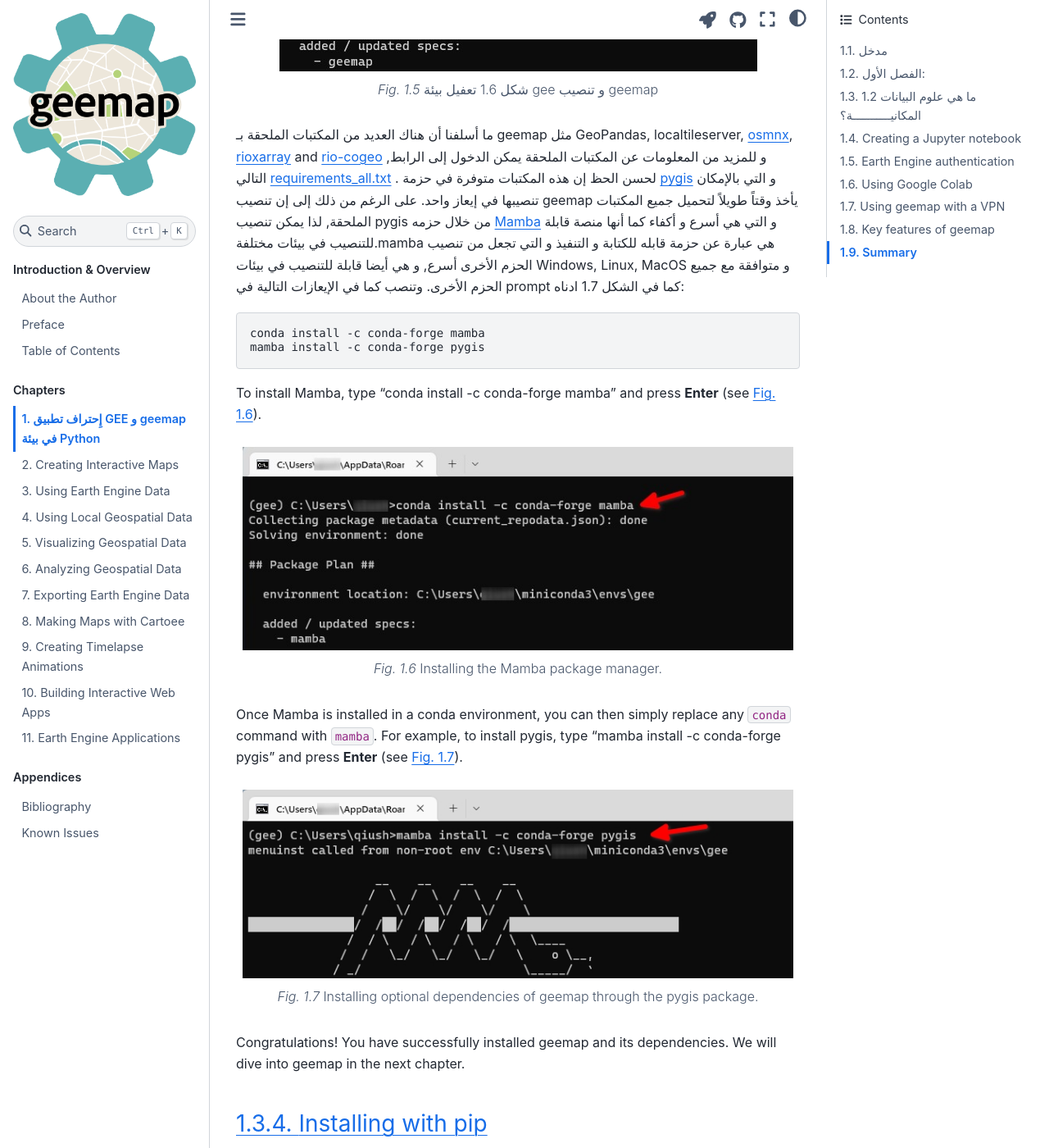
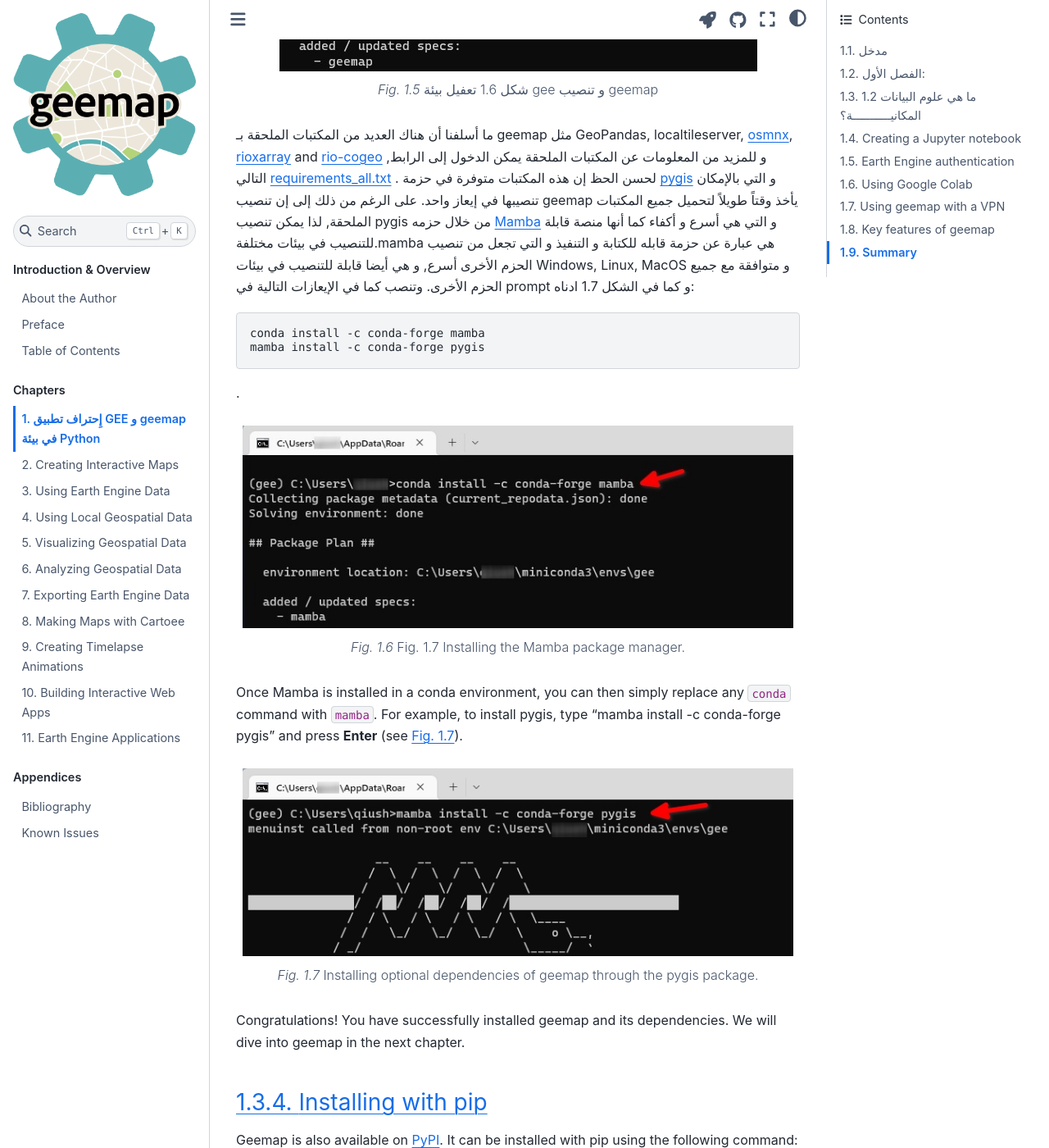
Before and after one commit to giswqs/geebook-arabic, a Jupyter Book: the page built from chapters/01_introduction.md, in a window 1280 px wide and 1400 px high, scrolled down 5969 px. Shown: the whole window at 82% size. Built offline with Jupyter Book 1.0.4 settings and Sphinx 7.4.7 and the Sphinx Book theme 1.1.4, drawn with Linux system fonts in a browser that asks for light colours; cross-references to code outside the pages are shown as plain code.

Commit message:
Update 01_introduction.md

````diff
--- a/chapters/01_introduction.md
+++ b/chapters/01_introduction.md
@@ -123,20 +123,19 @@ name: ch01_conda_geemap
 شكل 1.6 تعفيل بيئة gee و تنصيب geemap
 ```
 
-ما أسلفنا أن هناك العديد من المكتبات الملحقة بـ geemap مثل GeoPandas, localtileserver, [osmnx](https://github.com/gboeing/osmnx), [rioxarray](https://github.com/corteva/rioxarray) and [rio-cogeo](https://github.com/cogeotiff/rio-cogeo) ,و للمزيد من المعلومات عن المكتبات الملحقة يمكن الدخول إلى الرابط التالي [requirements_all.txt](https://github.com/gee-community/geemap/blob/master/requirements_all.txt)  . لحسن الحظ إن هذه المكتبات متوفرة في حزمة  [pygis](https://pygis.gishub.org/)  و التي بالإمكان تنصيبها في إيعاز واحد. على الرغم من ذلك إلى إن تنصيب geemap يأخذ وقتاً طويلاً لتحميل جميع المكتبات الملحقة, لذا يمكن تنصيب pygis من خلال  حزمه [Mamba](https://github.com/mamba-org/mamba) و التي هي أسرع و أكفاء كما أنها منصة قابلة للتنصيب في بيئات مختلفة.mamba هي عبارة عن حزمة قابله للكتابة و التنفيذ و التي تجعل من تنصيب الحزم الأخرى أسرع, و هي أيضا قابلة للتنصيب في بيئات Windows, Linux, MacOS و متوافقة مع جميع الحزم الأخرى. وتنصب كما في  الإيعازات التالية  في prompt كما في الشكل 1.7 ادناه:
+ما أسلفنا أن هناك العديد من المكتبات الملحقة بـ geemap مثل GeoPandas, localtileserver, [osmnx](https://github.com/gboeing/osmnx), [rioxarray](https://github.com/corteva/rioxarray) and [rio-cogeo](https://github.com/cogeotiff/rio-cogeo) ,و للمزيد من المعلومات عن المكتبات الملحقة يمكن الدخول إلى الرابط التالي [requirements_all.txt](https://github.com/gee-community/geemap/blob/master/requirements_all.txt)  . لحسن الحظ إن هذه المكتبات متوفرة في حزمة  [pygis](https://pygis.gishub.org/)  و التي بالإمكان تنصيبها في إيعاز واحد. على الرغم من ذلك إلى إن تنصيب geemap يأخذ وقتاً طويلاً لتحميل جميع المكتبات الملحقة, لذا يمكن تنصيب pygis من خلال  حزمه [Mamba](https://github.com/mamba-org/mamba) و التي هي أسرع و أكفاء كما أنها منصة قابلة للتنصيب في بيئات مختلفة.mamba هي عبارة عن حزمة قابله للكتابة و التنفيذ و التي تجعل من تنصيب الحزم الأخرى أسرع, و هي أيضا قابلة للتنصيب في بيئات Windows, Linux, MacOS و متوافقة مع جميع الحزم الأخرى. وتنصب كما في  الإيعازات التالية  في prompt  و كما في الشكل 1.7 ادناه:
 
 ```bash
 conda install -c conda-forge mamba
 mamba install -c conda-forge pygis
 ```
-
-To install Mamba, type "conda install -c conda-forge mamba" and press **Enter** (see {numref}`ch01_install_mamba`).
+.
 
 ```{figure} images/ch01_install_mamba.jpg
 ---
 name: ch01_install_mamba
 ---
-Installing the Mamba package manager.
+Fig. 1.7 Installing the Mamba package manager.
 ```
 
 Once Mamba is installed in a conda environment, you can then simply replace any `conda` command with `mamba`. For example, to install pygis, type "mamba install -c conda-forge pygis" and press **Enter** (see {numref}`ch01_install_pygis`).
````
